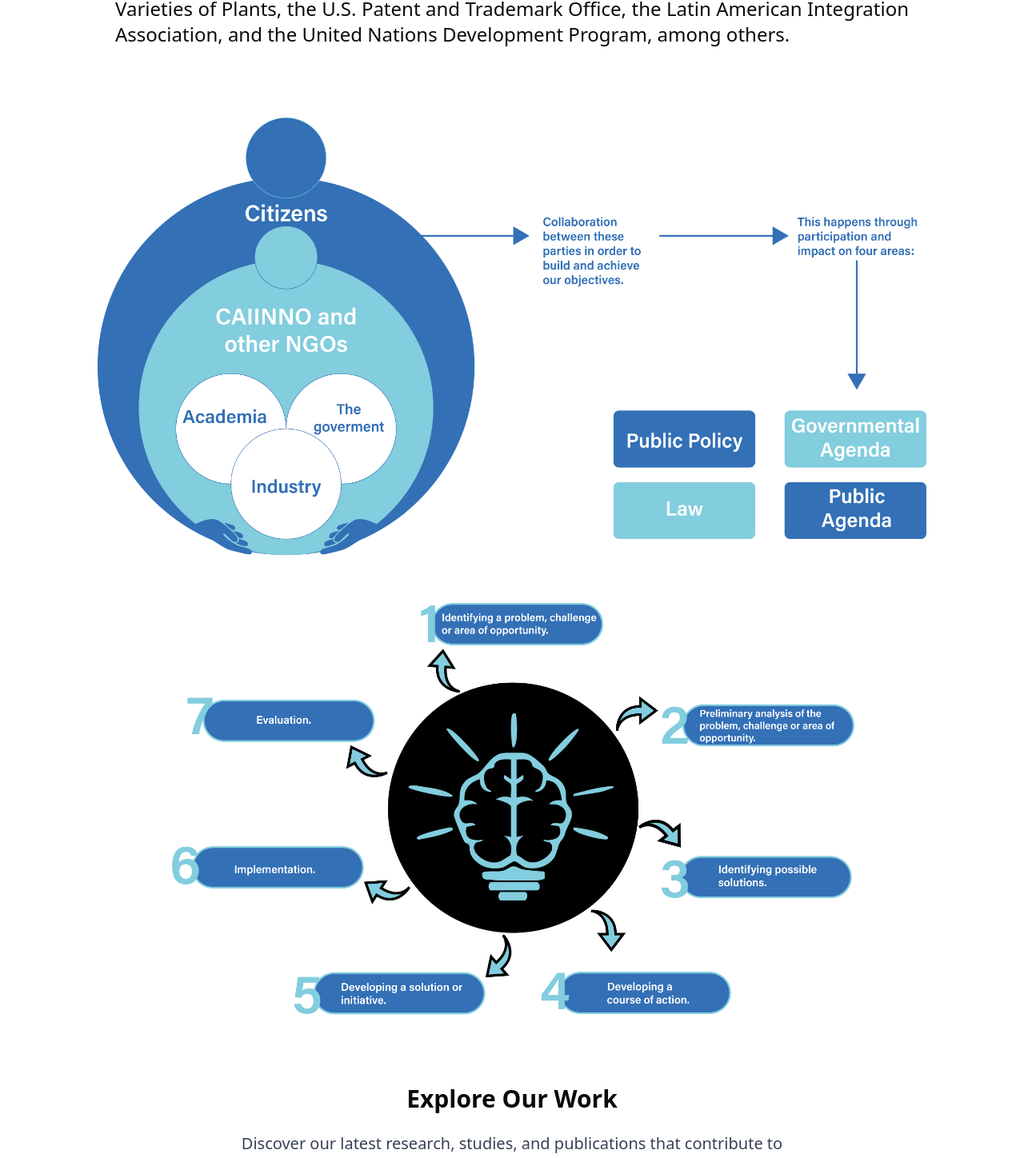
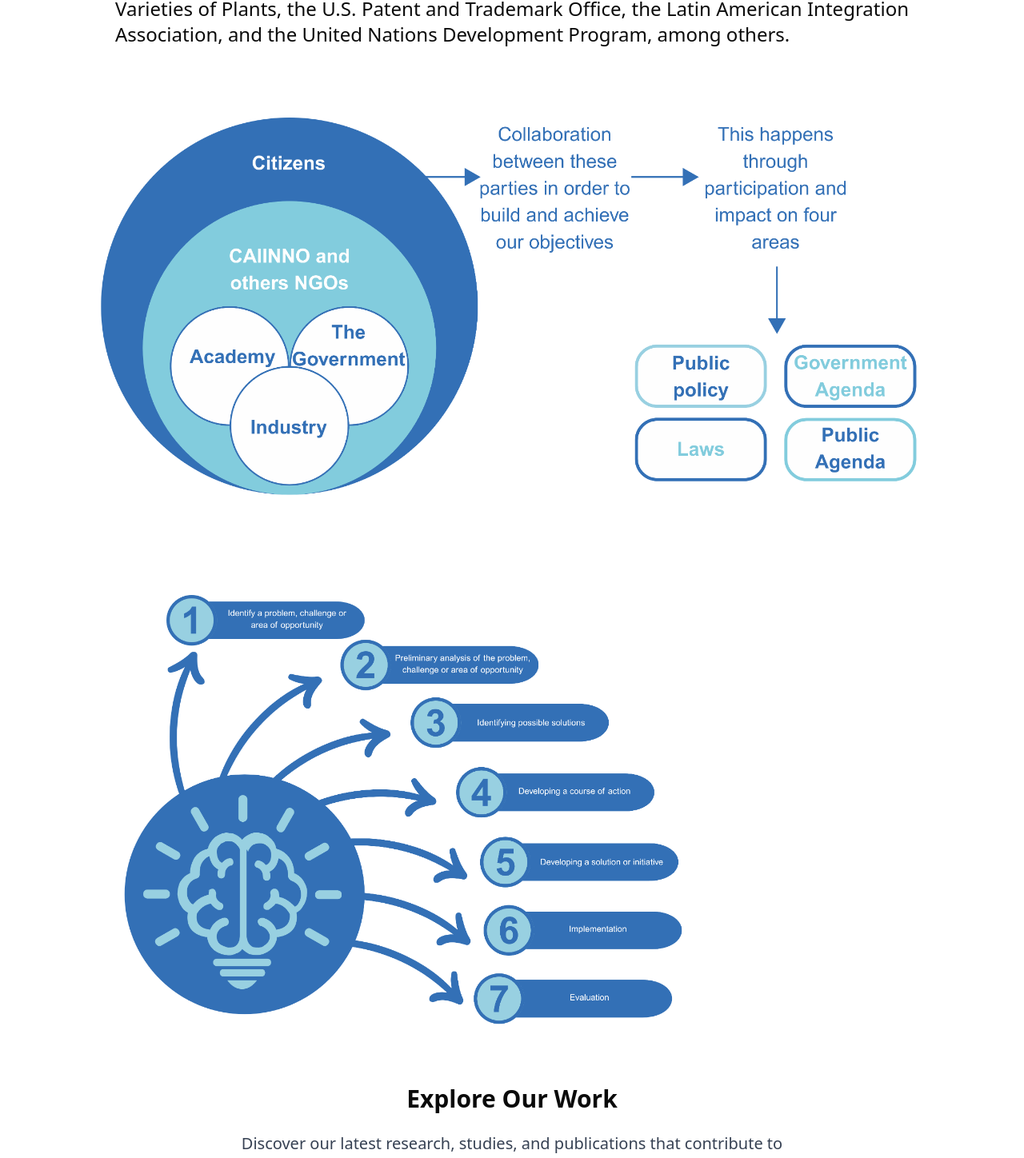
Before and after one commit to Blayt05/caiinno_becario, a Next.js app: page /about-us in a window 1280 px wide. Shown: the part 869-2317 px from the top of the page at 80% size. Built offline with nearby package versions, Linux system fonts and the light colour scheme.

Commit message:
IMAGENES_4

```diff
--- a/src/app/about-us/page.tsx
+++ b/src/app/about-us/page.tsx
@@ -38,7 +38,7 @@ export default function AboutUs() {
         <div className="w-full relative">
           <div className="aspect-[16/9] sm:aspect-[2/1] md:aspect-[21/9] relative">
             <Image
-              src="/¿OUR PURPOSE_.png"
+              src="/¿QUÉ PRENTEDEMOS_VE.png"
               alt="Our Aim"
               fill
               sizes="(max-width: 640px) 100vw, (max-width: 768px) 100vw, 100vw"
@@ -50,7 +50,7 @@ export default function AboutUs() {
         <div className="w-full relative mt-12">
           <div className="aspect-[16/9] sm:aspect-[2/1] md:aspect-[21/9] relative">
             <Image
-              src="/¿HOW DO WE DO IT_.png"
+              src="/COMOLOHACEMOS_VE.png"
               alt="How We Achieve It"
               fill
               sizes="(max-width: 640px) 100vw, (max-width: 768px) 100vw, 100vw"
--- a/src/app/quienes-somos/page.tsx
+++ b/src/app/quienes-somos/page.tsx
@@ -16,7 +16,7 @@ export default function QuienesSomos() {
       <div className="w-full relative px-1 md:px-0">
         <div className="aspect-[16/9] sm:aspect-[2/1] md:aspect-[21/9] relative mt-12">
           <Image
-            src="/¿QUÉ PRENTEDEMOS_VE.png"
+            src="/¿QUÉ PRETENDEMOS_VS.png"
             alt="Our team working together"
             fill
             sizes="(max-width: 640px) 100vw, (max-width: 768px) 100vw, 100vw"
```
